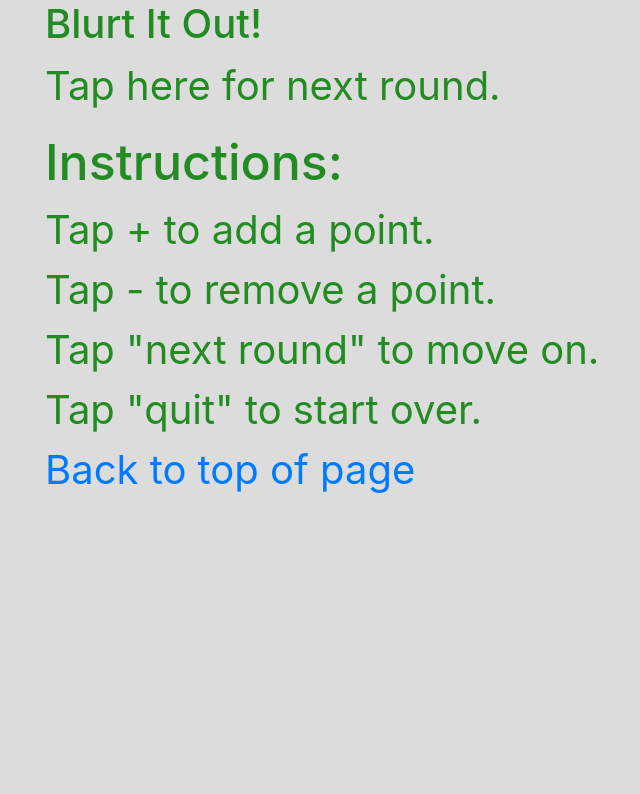
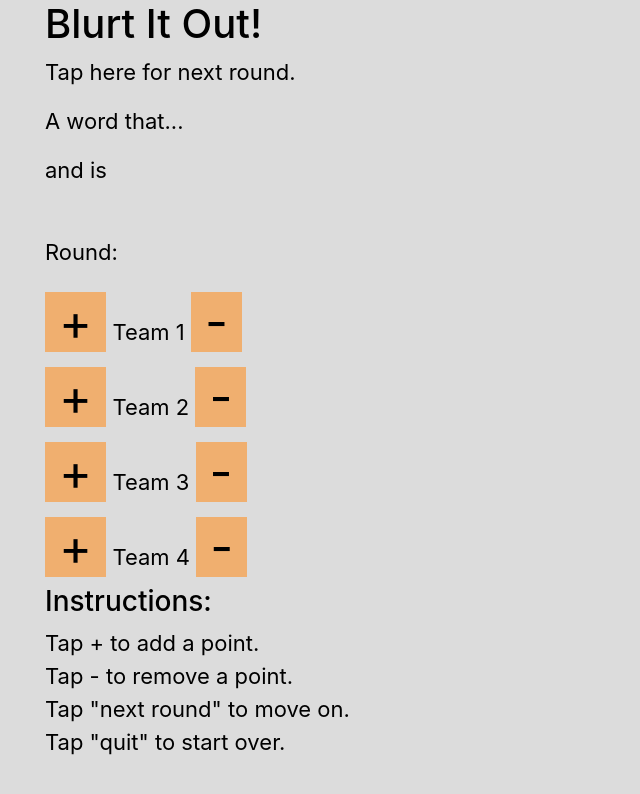
Before and after one commit to DayleyB/JSBlurt, a plain HTML site: page blurt.html in a window 1280 px wide. Both pictures are taken after a click on the element "Start Game". Shown: the whole page, without its empty margins (40-680 px from the left). Drawn offline with nearby package versions, Linux system fonts and the light colour scheme.

Commit message:
add buttons for team scores, add css variable

```diff
--- a/blurt.css
+++ b/blurt.css
@@ -1,13 +1,28 @@
+:root {
+    --button-bg-color: #f0af6f;
+}
+
 
 .container {
     background-color: gainsboro;
-    color:forestgreen;
-    font-size: 40px;
+    color:black;
+    font-size: 22px;
 
 }
 
 .container h4 {
+    font-size: 28px;
+}
+
+.container #startGame {
+    background-color: var(--button-bg-color);
+}
+.container .scoreSigns {
     font-size: 50px;
+    background-color: var(--button-bg-color);
+    min-width: 3rem;
+    max-width: 3rem;
+
 }
 /*
 .run_game {
--- a/blurt.html
+++ b/blurt.html
@@ -4,6 +4,7 @@
     <meta charset="UTF-8">
     <meta http-equiv="X-UA-Compatible" content="IE=edge">
     <meta name="viewport" content="width=device-width, initial-scale=1.0">
+    <meta http-equiv-"Cache-Control" content="no-store" />
     <title>Blurt</title>
 
     <link rel="stylesheet" href="blurt.css">
@@ -79,13 +80,49 @@
             <p id="nextRound">
                 Tap here for next round.
             </p>
+            <div class="showStatAndCons">
+                <p>A word that...</p>
+                <p id="constraint"></p>
+                <p> and is </p>
+                <p id="statement"></p>
+                <br>
+                <p id="roundUpdater">Round: </p>
+                <!-- Team 1 name and scoring -->
+                <span id="addTeam1" class="scoreSigns">&nbsp;+&nbsp;</span>
+                <span id="team1">Team 1</span>
+                <span id="subTeam1" class="scoreSigns">&nbsp;-&nbsp;</span>
+                <span id="team1score"></span>
+                <br>
+
+                 <!-- Team 2 name and scoring -->
+                 <span id="addTeam2" class="scoreSigns">&nbsp;+&nbsp;</span>
+                 <span id="team2">Team 2</span>
+                 <span id="subTeam2" class="scoreSigns">&nbsp;-&nbsp;</span>
+                 <span id="team2score"></span>
+                 <br>
+
+                  <!-- Team 3 name and scoring -->
+                <span id="addTeam3" class="scoreSigns">&nbsp;+&nbsp;</span>
+                <span id="team3">Team 3</span>
+                <span id="subTeam3" class="scoreSigns">&nbsp;-&nbsp;</span>
+                <span id="team3score"></span>
+                <br>
+
+                 <!-- Team 4 name and scoring -->
+                 <span id="addTeam4" class="scoreSigns">&nbsp;+&nbsp;</span>
+                 <span id="team4">Team 4</span>
+                 <span id="subTeam4" class="scoreSigns">&nbsp;-&nbsp;</span>
+                 <span id="team4score"></span>
+                 <br>
+
+            </div> <!-- class = showStatAndCons-->
+
             <h4>Instructions:</h4>
             <p>
                 Tap + to add a point.<br>
                 Tap - to remove a point.<br>
                 Tap "next round" to move on.<br>
                 Tap "quit" to start over.<br>
-                <a href="#top">Back to top of page</a>
             </p>
 
         </div> <!-- class = run_game -->
```
